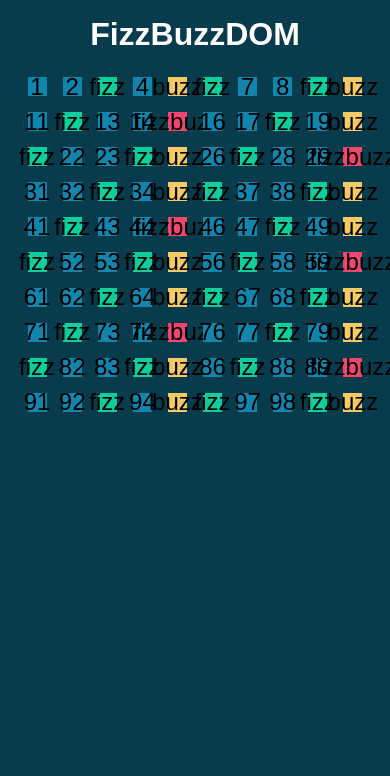
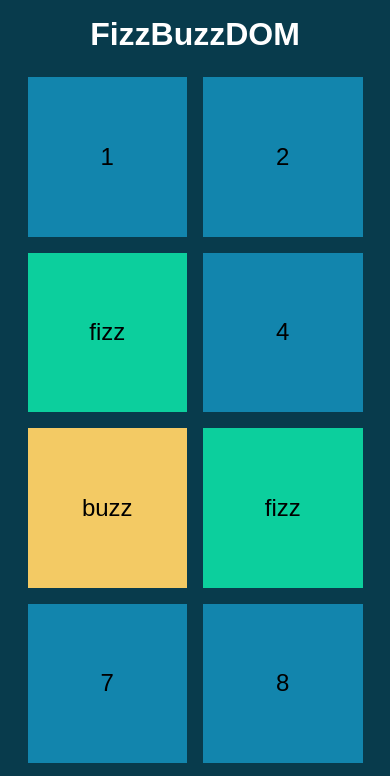
Before and after one commit to LorenzoMonteforte/js-fizzbuzz, a plain HTML site: page index.html in a window 390 px wide. Shown: the top 776 px of the page. Drawn offline with Linux system fonts and the light colour scheme.

Commit message:
Responsive + modifica JS

```diff
--- a/index.css
+++ b/index.css
@@ -53,6 +53,8 @@ h1{
     display: flex;
     justify-content: center;
     align-items: center;
+    word-break: break-all;
+    padding: 0 0.5rem;
 }
 
 .numeri{
--- a/index.html
+++ b/index.html
@@ -5,6 +5,7 @@
     <meta name="viewport" content="width=device-width, initial-scale=1.0">
     <title>Document</title>
     <link rel="stylesheet" href="index.css">
+    <link rel="stylesheet" href="mediaQuery.css">
 </head>
 <body>
     <h1>FizzBuzzDOM</h1>
--- a/index.js
+++ b/index.js
@@ -1,6 +1,6 @@
-let container = document.getElementById("container");
 // Genero numeri da 1 a 100
 for(let i=1; i<=100; i++){
+    let container = document.getElementById("container");
     // Verifico che il numero sia un multiplo sia di 3 sia di 5
     if((i%3 == 0) && (i%5 == 0)){
         container.innerHTML = container.innerHTML + `<div class="celle"><div class="bacColRed"><div class="numeri">fizzbuzz</div></div></div>`;
--- /dev/null
+++ b/mediaQuery.css
@@ -0,0 +1,11 @@
+@media only screen and (max-width: 992px){
+    .celle{
+        width: 20%;
+    }
+}
+
+@media only screen and (max-width: 768px){
+    .celle{
+        width: 50%;
+    }
+}
```
